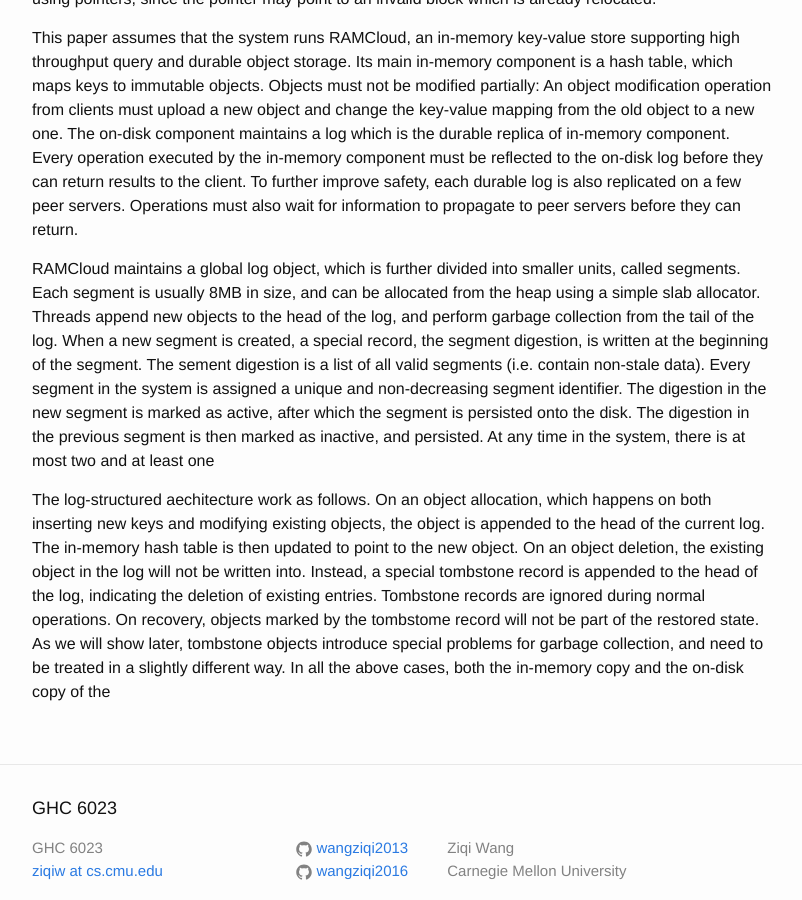
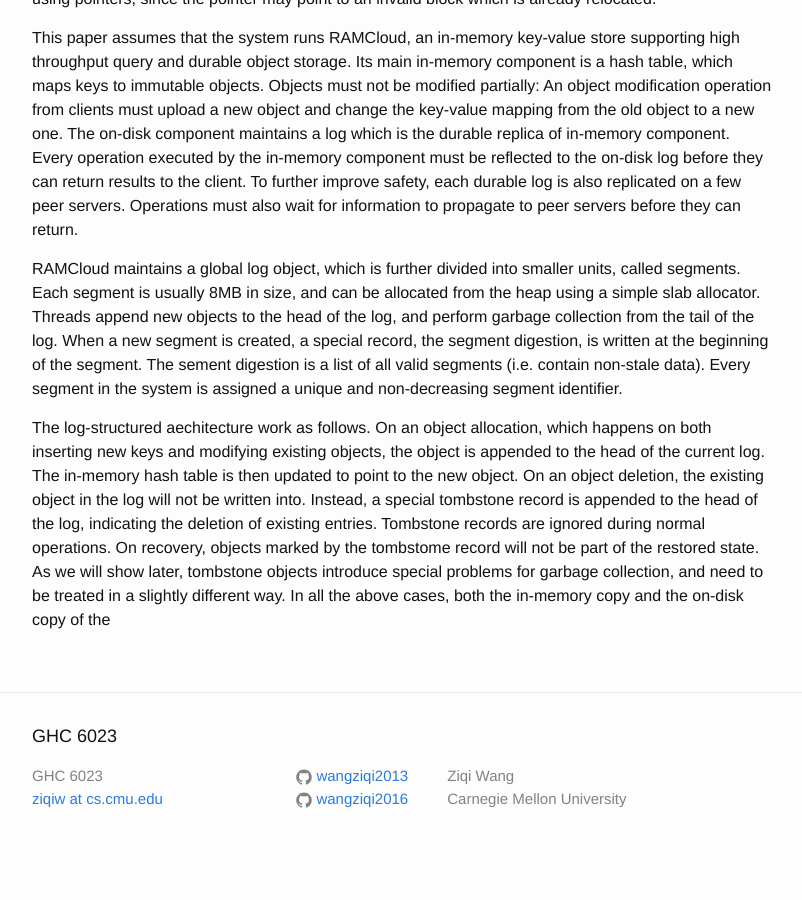
Before and after one commit to wangziqi2013/wangziqi2013.github.io, a Jekyll site: the page built from _posts/2019-03-03-log-structured-mem-for-dram-based-storage.markdown, in a window 1280 px wide and 900 px high, scrolled down 832 px. Shown: the whole window, without its empty margins (238-1040 px from the left). Built offline with Jekyll 4.4.1, drawn with Linux system fonts in a browser that asks for light colours; after the commit the page ends 1702 px from its top, so only the background shows below that.

Commit message:
Adding segment

```diff
--- a/_posts/2019-03-03-log-structured-mem-for-dram-based-storage.markdown
+++ b/_posts/2019-03-03-log-structured-mem-for-dram-based-storage.markdown
@@ -40,9 +40,6 @@ usually 8MB in size, and can be allocated from the heap using a simple slab allo
 head of the log, and perform garbage collection from the tail of the log. When a new segment is created, a special record,
 the segment digestion, is written at the beginning of the segment. The sement digestion is a list of all valid segments
 (i.e. contain non-stale data). Every segment in the system is assigned a unique and non-decreasing segment identifier.
-The digestion in the new segment is marked as active, after which the segment is persisted onto the disk. The digestion
-in the previous segment is then marked as inactive, and persisted. At any time in the system, there is at most two and at
-least one
 
 The log-structured aechitecture work as follows. On an object allocation, which happens on both inserting new keys and modifying
 existing objects, the object is appended to the head of the current log. The in-memory hash table is then updated to point
```
